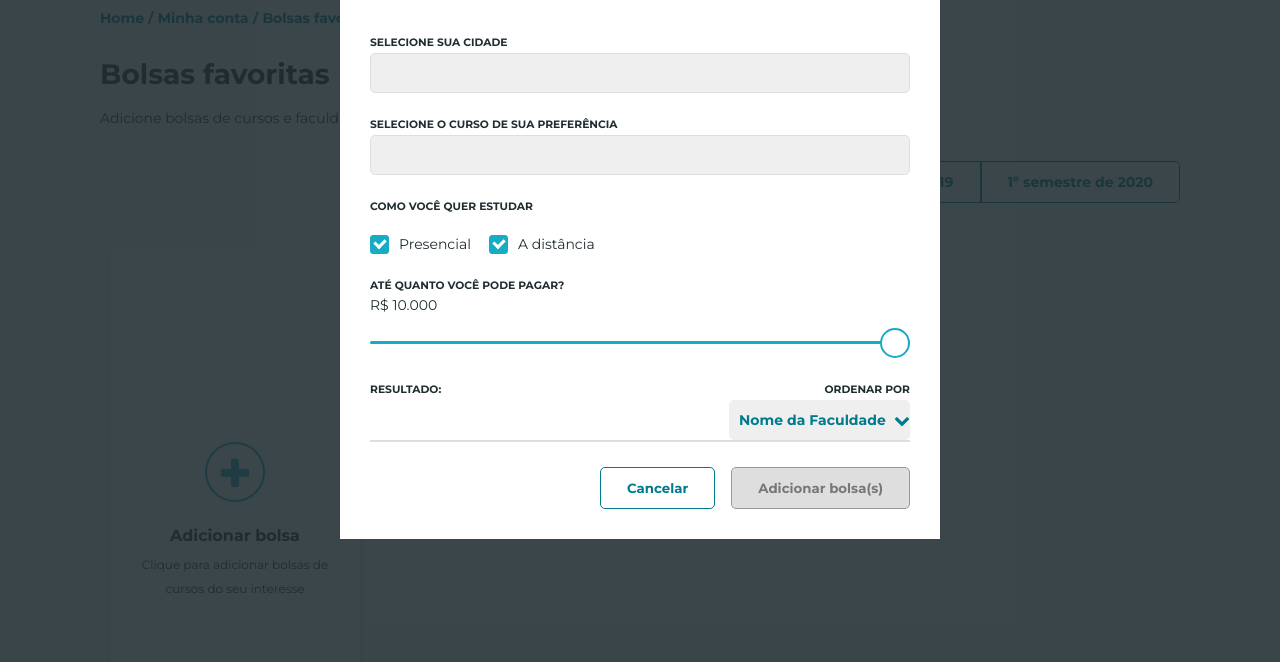
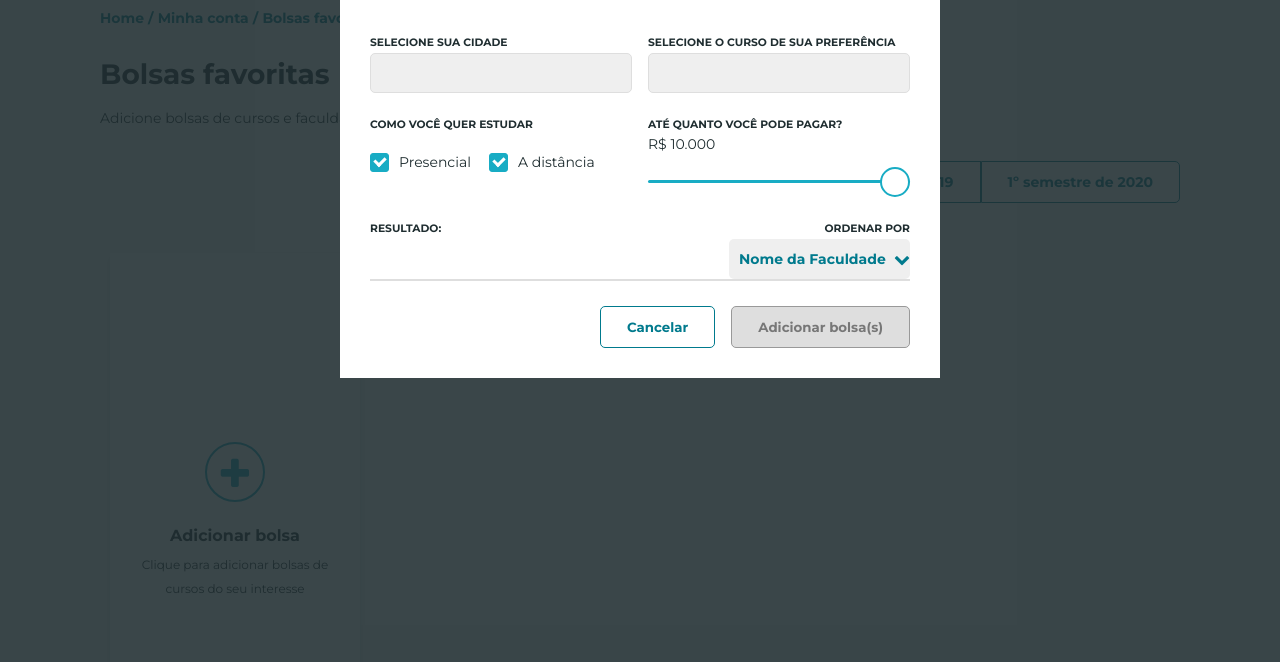
Before and after one commit to gleidsonteixeira/test-queroeducacao, a plain HTML site: page index.html in a window 1280 px wide. Both pictures are taken after a click on the element 235 px from the left and 665 px from the top of the page. Shown: the part 138-800 px from the top of the page. Drawn offline with Linux system fonts and the light colour scheme; no server answers.

Commit message:
atualizado por gleidson

```diff
--- a/css/estilo.css
+++ b/css/estilo.css
@@ -227,7 +227,7 @@ footer .grande{display: none !important;}
     main .semestres ul li:last-child{border-radius: 0 5px 5px 0;}
 
     main .bolsas{position: relative;padding-bottom: 30px;overflow: hidden;}
-    main .bolsas .add-bolsa{box-sizing: border-box;width: calc(25% - 20px);margin: 0 10px;padding: 189px 30px;margin-top: 16px;float: left;}
+    main .bolsas .add-bolsa{height: 550px;box-sizing: border-box;width: calc(25% - 20px);margin: 0 10px;padding: 189px 30px;margin-top: 16px;float: left;}
     main .bolsas .add-bolsa p{font-size: 12px;}
     main .bolsas ul{position: relative;top: 0;left: 0;width: 100%;}
     main .bolsas ul li{width: calc(25% - 20px);float: left;margin: 0 10px;}
@@ -235,6 +235,8 @@ footer .grande{display: none !important;}
     main .bolsas #bolsas-selecionadas li figure{height: 140px;position: relative;}
     main .bolsas #bolsas-selecionadas li figure img{position: absolute;top: 50%;left: 50%;transform: translate(-50%,-50%);}
     main .bolsas #bolsas-selecionadas li .mensalidade p{margin-bottom: 9px;}
+    main .bolsas #bolsas-selecionadas li button{padding: 0 25px;margin-top: 6px;}
+    main .bolsas #bolsas-selecionadas li .mensalidade h6{margin-bottom: 16px;}
 
     .modal{overflow: auto;}
     .modal form{width: 600px;position: absolute;top: 0;left: calc(50% - 300px);}
@@ -250,9 +252,9 @@ footer .grande{display: none !important;}
     .modal .box #resultados li .infos .metade.esquerda{padding-left: 16px;}
     .modal .box #resultados li .infos .metade.direita{text-align: right;}
     .modal .box button{margin-bottom: 0;margin-left: 16px;float: right !important;}
-    .modal form .metade{width: calc(50% - 8px);}
-    .modal form .metade.esquerda{float: left;}
-    .modal form .metade.direita{float: right;}
+    .modal .box .metade{width: calc(50% - 8px);}
+    .modal .box .metade.esquerda{float: left;}
+    .modal .box .metade.direita{float: right;}
     .modal form .pequeno{display: none;}
     .modal form .grande{display: block;}
 
```
